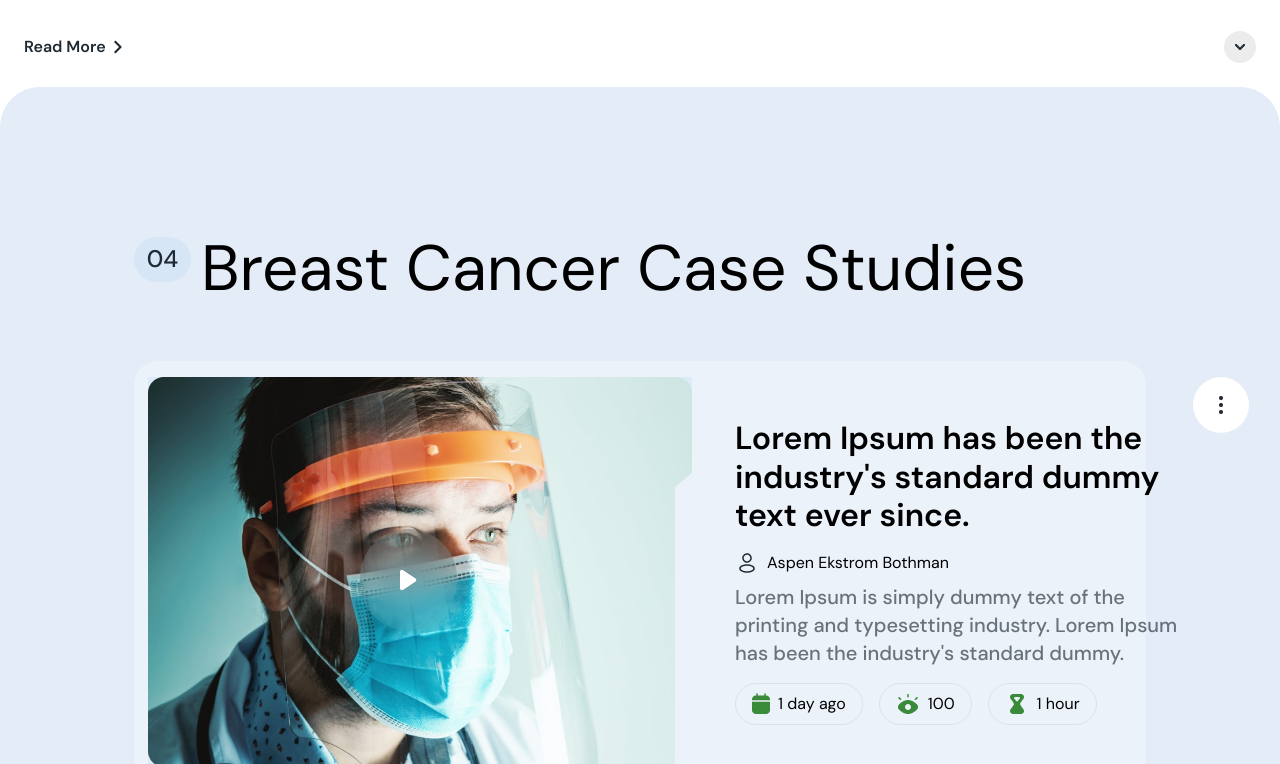
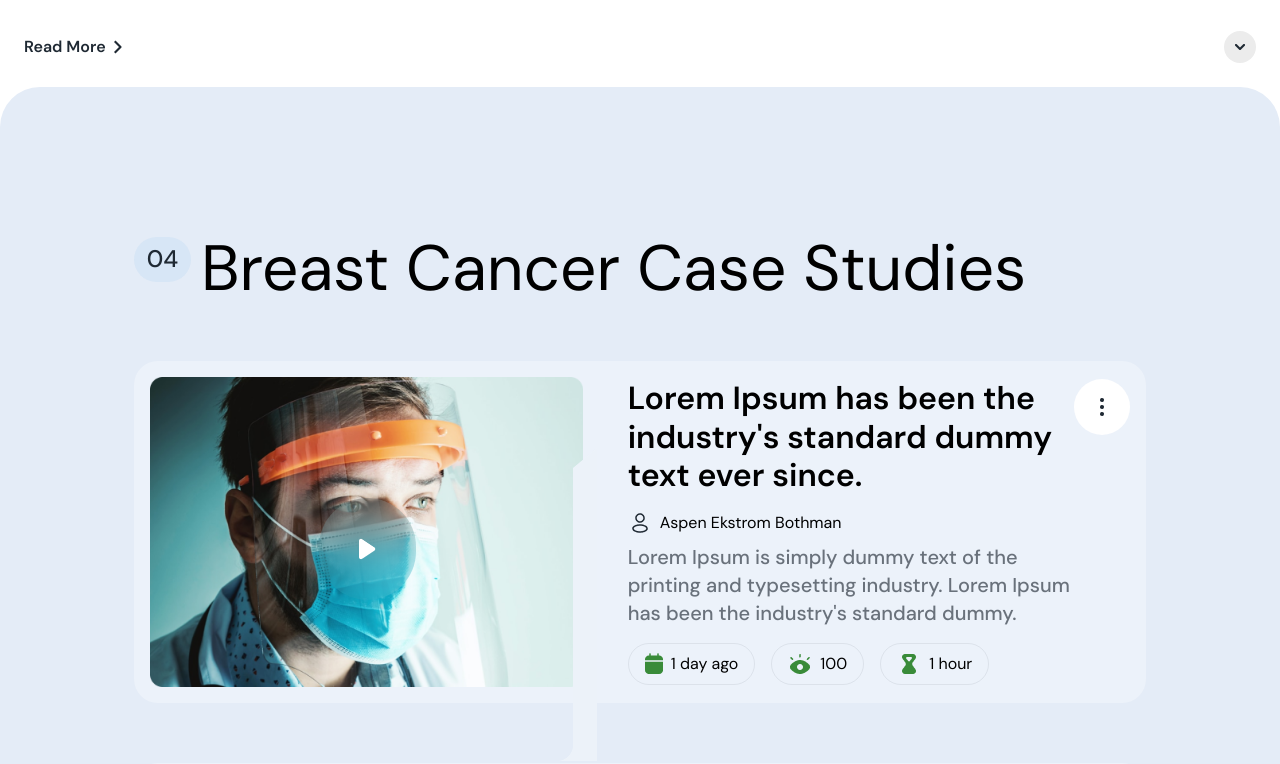
Before and after one commit to DavChaxalyan/Medlink, a Vue app: page /case-studies in a window 1280 px wide. Shown: the part 2036-2800 px from the top of the page. Built offline with nearby package versions, Linux system fonts and the light colour scheme; the HTML template or start-up script is replaced by a standard one; what tailwindcss-filters would draw is missing.

Commit message:
responsive for Breast Cancer Page

```diff
--- a/src/components/BreastCancer/BreastCase.vue
+++ b/src/components/BreastCancer/BreastCase.vue
@@ -33,9 +33,9 @@
         />
       </div>
     </div>
-    <div class="flex justify-center py-[60px] gap-[8px]">
-      <button  class="bg-customGray rounded-[40px] text-[white] p-[32px_48px]">Subscribe to Beast Cancer videos</button>
-      <button class="bg-[#DAFF98] rounded-[40px] text-[#398B39] p-[32px_48px]">Read about Breast Cancer</button>
+    <div class="flex justify-center py-[60px] gap-[8px] lg3:flex-col">
+      <button  class="bg-customGray rounded-[40px] text-[white] p-[32px_48px] font-dm-sans text-[16px] font-semibold leading-[16px]">Subscribe to Beast Cancer videos</button>
+      <button class="bg-[#DAFF98] rounded-[40px] text-[#398B39] p-[32px_48px] font-dm-sans text-[16px] font-semibold leading-[16px]">Read about Breast Cancer</button>
     </div>
   </div>
 </template>
--- a/src/components/BreastCancer/BreastCaseItem.vue
+++ b/src/components/BreastCancer/BreastCaseItem.vue
@@ -1,30 +1,22 @@
 <template>
-  <div
-    class="bg-[#FFFFFF4D] rounded-[24px] mt-[60px] p-[16px] flex justify-between"
-  >
-    <div class="flex gap-[45px]" :style="{ height: imageHeight + 'px' }">
-      <div class="max-w-[540px] flex justify-center items-center">
-        <div class="h-[390px] flex items-center justify-center">
-          <div
-            class="relative gap-[60px] justify-center flex-col h-[390px] flex items-center bg-[#BAD8F14D]"
-          >
-            <div
-              v-if="playImage"
-              class="p-[40px] absolute left-[39%] top-[39%] backdrop-blur-[23px] rounded-[80px] max-w-[107.4px] max-h-[104px]"
-            >
+  <div class="bg-[#FFFFFF4D] rounded-[24px] mt-[60px] lg3:mt-[18px] p-[16px] flex justify-between">
+    <div class="flex gap-[45px] lg3:flex-wrap">
+      <div class="max-w-[540px] lg3:max-w-[690px] w-[100%] flex justify-center">
+        <div class="w-[100%] flex items-center justify-center">
+          <div class="relative w-[100%] gap-[60px] justify-center flex-col flex items-center bg-[#BAD8F14D] rounded-[24px]"
+            :style="{ paddingTop: !playImage ? '59px' : '0px', paddingBottom: !playImage ? '19px' : '0px' }">
+            <div v-if="playImage"
+              class="p-[40px] absolute left-[39%] top-[39%] backdrop-blur-[23px] rounded-[80px] max-w-[107.4px] max-h-[104px]">
               <img :src="playImage" alt="Play" />
             </div>
-            <div class="w-[544px] flex justify-center">
-              <img :src="image" alt="image w-full" />
+            <div class="w-full h-[100%] flex justify-center">
+              <img :src="image" alt="image" class="max-h-[390px]" :style="{width: playImage ? '100%' : '50%'}">
             </div>
             <div class="absolute left-[94%] top-[23%] right-[-14px]">
               <img src="../../assets/images/breast-vector.png" alt="breast" />
             </div>
-            <div
-              v-if="messageImage"
-              class="bg-[#FFFFFF] p-[17.52px] rounded-[21.89px]"
-            >
-              <div class="w-[312px]">
+            <div v-if="messageImage" class="bg-[#FFFFFF] p-[17.52px] rounded-[21.89px] max-w-[312px] w-[100%]">
+              <div class="max-w-[312px]">
                 <div class="flex items-center gap-[4.89px]">
                   <div class="w-[16px] h-[16px]">
                     <img :src="messageImage" alt="" />
@@ -33,26 +25,18 @@
                 </div>
               </div>
             </div>
-            <div
-              v-if="playImageRecorder"
-              class="bg-[#FFFFFF] p-[17.52px] rounded-[21.89px]"
-            >
-              <div class="w-[312px]">
+            <div v-if="playImageRecorder" class="bg-[#FFFFFF] p-[17.52px] rounded-[21.89px] max-w-[312px] w-[100%]">
+              <div class="max-w-[312px] w-[100%]">
                 <div class="flex items-center justify-between">
-                  <div
-                    class="w-[20px] h-[20px] rounded-[40px] bg-[#398B39] flex justify-center items-center"
-                  >
+                  <div class="w-[20px] h-[20px] rounded-[40px] bg-[#398B39] flex justify-center items-center">
                     <img class="w-[8px]" :src="playImageRecorder" alt="" />
                   </div>
                   <div class="flex gap-[5px] items-center">
                     <div
-                      class="border w-[20px] h-[20px] rounded-[50%] border-[#398B39] flex justify-center items-center"
-                    >
+                      class="border w-[20px] h-[20px] rounded-[50%] border-[#398B39] flex justify-center items-center">
                       <img :src="pause" alt="" />
                     </div>
-                    <p
-                      class="text-customGray font-medium text-[13px] leading-[11.4px]"
-                    >
+                    <p class="text-customGray font-medium text-[13px] leading-[11.4px]">
                       {{ recordingText }}
                     </p>
                   </div>
@@ -63,49 +47,47 @@
         </div>
       </div>
       <div class="flex flex-col justify-center">
-        <div class="max-w-[458px]">
+        <div class="flex" >
           <h3 class="text-[32px] font-semibold leading-[38.4px]">
             {{ description }}
           </h3>
+          <div class="relative">
+            <button @click="openMenu" class="rounded-full w-14 h-14 bg-white flex items-center justify-center">
+              <img src="../../assets/images/menu-line.png" alt="" />
+            </button>
+            <div v-if="isOpen"
+              class="absolute right-0 w-[206px]  bg-white border border-gray-300 shadow-lg rounded-[16px]">
+              <div class="p-2 cursor-pointer hover:bg-gray-100 rounded-[16px]" @click="shareLink">
+                <p class="font-medium leading-6">Share Link</p>
+              </div>
+              <div class="p-2 cursor-pointer hover:bg-gray-100" @click="report">
+                <p class="font-medium leading-6">Report</p>
+              </div>
+            </div>
+          </div>
         </div>
         <div class="flex flex-col gap-[8px] mt-[16px]">
-          <div
-            v-if="userImage || womanImage"
-            class="rounded-full flex items-center gap-[8px]"
-          >
+          <div v-if="userImage || womanImage" class="rounded-full flex items-center gap-[8px]">
             <img v-if="userImage" :src="userImage" alt="user" />
-            <img
-              v-if="womanImage"
-              :src="womanImage"
-              class="rounded-[100px]"
-              alt="Woman"
-            />
+            <img v-if="womanImage" :src="womanImage" class="rounded-[100px]" alt="Woman" />
             <p>{{ nickName }}</p>
           </div>
-          <h4
-            v-if="!womanImage"
-            class="text-[20px] font-medium leading-[28px] text-left text-[#1F2933A3] w-[458px]"
-          >
+          <h4 v-if="!womanImage"
+            class="text-[20px] font-medium leading-[28px] text-left text-[#1F2933A3] max-w-[458px]">
             {{ text }}
           </h4>
         </div>
         <div>
           <div class="flex gap-[16px] flex-wrap mt-[16px]">
-            <div
-              class="p-[8px_16px] rounded-[32px] border flex items-center gap-[8px] border-[rgba(31,41,51,0.078)]"
-            >
+            <div class="p-[8px_16px] rounded-[32px] border flex items-center gap-[8px] border-[rgba(31,41,51,0.078)]">
               <img src="../../assets/images/calendar.png" alt="calendar" />
               <p>1 day ago</p>
             </div>
-            <div
-              class="p-[8px_16px] rounded-[32px] border flex items-center gap-[8px] border-[rgba(31,41,51,0.078)]"
-            >
+            <div class="p-[8px_16px] rounded-[32px] border flex items-center gap-[8px] border-[rgba(31,41,51,0.078)]">
               <img src="../../assets/images/eye1.png" alt="eye" />
               <p>100</p>
             </div>
-            <div
-              class="p-[8px_16px] rounded-[32px] border flex items-center gap-[8px] border-[rgba(31,41,51,0.078)]"
-            >
+            <div class="p-[8px_16px] rounded-[32px] border flex items-center gap-[8px] border-[rgba(31,41,51,0.078)]">
               <img src="../../assets/images/second.png" alt="second" />
               <p>1 hour</p>
             </div>
@@ -113,25 +95,6 @@
         </div>
       </div>
     </div>
-    <div class="relative">
-    <button
-      @click="openMenu"
-      class="rounded-full w-14 h-14 bg-white flex items-center justify-center"
-    >
-      <img src="../../assets/images/menu-line.png" alt="" />
-    </button>
-    <div
-      v-if="isOpen"
-      class="absolute right-0 w-[206px]  bg-white border border-gray-300 shadow-lg rounded-[16px]"
-    >
-      <div class="p-2 cursor-pointer hover:bg-gray-100 rounded-[16px]" @click="shareLink">
-        <p class="font-medium leading-6">Share Link</p>
-      </div>
-      <div class="p-2 cursor-pointer hover:bg-gray-100" @click="report">
-        <p class="font-medium leading-6">Report</p>
-      </div>
-    </div>
-  </div>
   </div>
 </template>
 
@@ -199,5 +162,4 @@ const openMenu = () => {
 };
 </script>
 
-<style>
-</style>
+<style></style>
--- a/src/components/CaseStudiesPageTables/BreastCancerTables.vue
+++ b/src/components/CaseStudiesPageTables/BreastCancerTables.vue
@@ -1,6 +1,6 @@
 <template>
     <div class="max-w-[1600px] mr-auto ml-auto p-6 mt-[150px]">
-        <div class="flex items-center gap-[16px]">
+        <div class="flex items-center gap-[16px] lg3:items-start">
             <div
                 class="w-[63px] h-[45px] p-[8px_16px] gap-[10px] rounded-[27px] border bg-[#BAD8F14D] border-[#1F293314] flex items-center justify-center text-[#1F2933] font-dm-sans text-[24px] font-medium leading-[28.8px] text-left">
                 02</div>
@@ -12,7 +12,7 @@
                 Healing Stories</p>
         </div>
         <UniversalTable :headers="headers1" :rows="rows1" />
-        <div class="flex items-center gap-[16px] mt-[100px] mb-[60px]">
+        <div class="flex items-center gap-[16px] mt-[100px] mb-[60px] lg3:items-start">
             <div
                 class="w-[63px] h-[45px] p-[8px_16px] gap-[10px] rounded-[27px] border bg-[#BAD8F14D] border-[#1F293314] flex items-center justify-center text-[#1F2933] font-dm-sans text-[24px] font-medium leading-[28.8px] text-left">
                 03</div>
--- a/src/components/CaseStudiesPageTables/Table.vue
+++ b/src/components/CaseStudiesPageTables/Table.vue
@@ -7,7 +7,7 @@
                     Conditions</p>
             </div>
         </router-link>
-        <div class="flex items-center gap-[16px]">
+        <div class="flex items-center gap-[16px] lg3:items-start">
             <div
                 class="w-[63px] h-[45px] p-[8px_16px] gap-[10px] rounded-[27px] border bg-[#BAD8F14D] border-[#1F293314] flex items-center justify-center text-[#1F2933] font-dm-sans text-[24px] font-medium leading-[28.8px] text-left">
                 02</div>
@@ -29,7 +29,7 @@
                 <img class="max-w-[30px]" src="../../assets/images/arrow-down-icon.png" alt="down">
             </div>
         </div>
-        <div class="flex items-center gap-[16px] mt-[100px] mb-[60px]">
+        <div class="flex items-center gap-[16px] mt-[100px] mb-[60px] lg3:items-start">
             <div
                 class="w-[63px] h-[45px] p-[8px_16px] gap-[10px] rounded-[27px] border bg-[#BAD8F14D] border-[#1F293314] flex items-center justify-center text-[#1F2933] font-dm-sans text-[24px] font-medium leading-[28.8px] text-left">
                 03</div>
--- a/src/components/CaseStudiesPageTables/UniversalTable.vue
+++ b/src/components/CaseStudiesPageTables/UniversalTable.vue
@@ -1,6 +1,6 @@
 <template>
-    <div>
-      <table class="min-w-full table-auto border-collapse border rounded-[24px] overflow-hidden">
+    <div class="overflow-x-auto rounded-[24px]">
+      <table class="min-w-[1550px] table-auto border-collapse border rounded-[24px]">
         <thead>
           <tr>
             <th v-for="(header, index) in headers" :key="index" class="p-[24px] font-dm-sans text-[16px] font-semibold leading-[24px] text-left text-[#1F2933] bg-[#E4E9F3] border border-[#1F293314]">
--- a/tailwind.config.js
+++ b/tailwind.config.js
@@ -19,6 +19,7 @@ module.exports = {
       },
       screens: {
         'xs': {'max': '127px'},
+        lg3: {'max': '1000px'},
       },
 
     },
```
Also changed, not shown: src/components/Breast Cancer Header/BreastCancerHeader.vue (+4 -4 lines), src/components/Footer/Footer.vue (+14 -10 lines).
